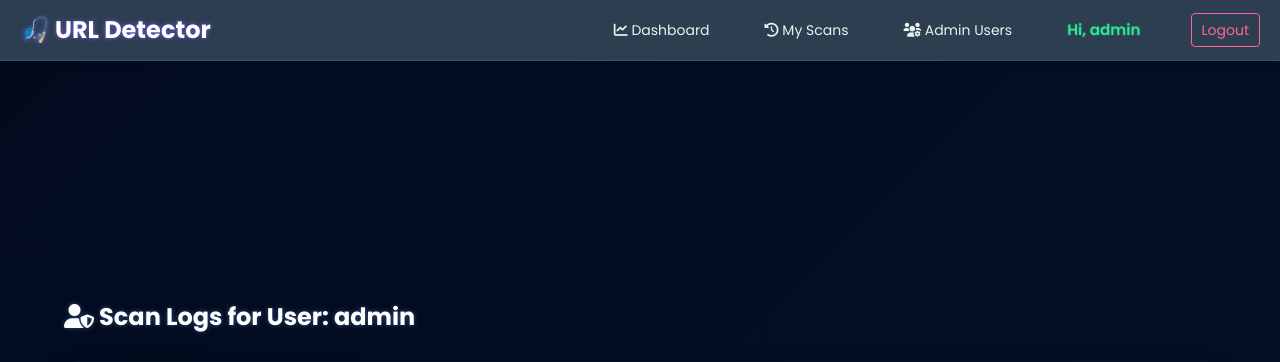
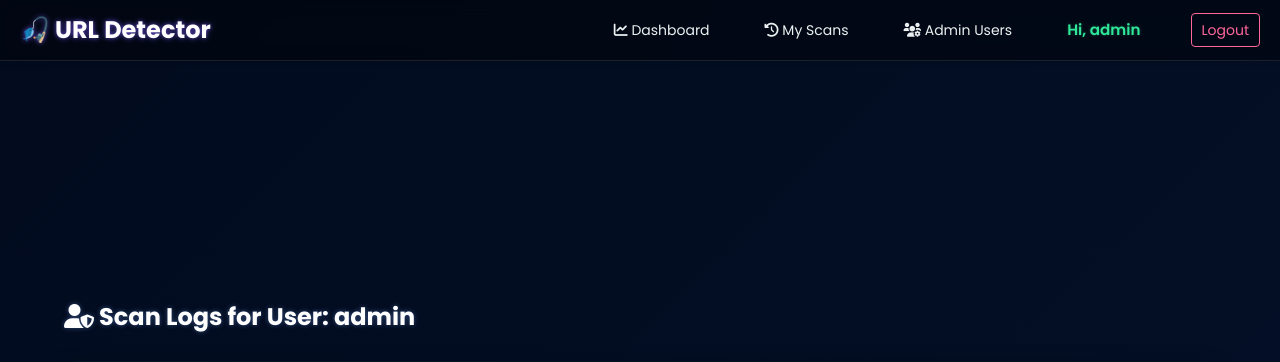
Before and after one commit to rkvm9908/smart-phishing-guard, a Flask app: page /admin/user/1/logs in a window 1280 px wide. Shown: the top 362 px of the page. Run offline with Flask 3, Linux system fonts and the light colour scheme; a user stored in the database is signed in.

Commit message:
Update base.html

```diff
--- a/src/templates/base.html
+++ b/src/templates/base.html
@@ -18,8 +18,6 @@
     display: flex;
     justify-content: space-between;
     align-items: center;
-    background-color: #2c3e50; /* Dark background */
-    color: white;
     padding: 10px 20px;
     box-shadow: 0 2px 4px rgba(0, 0, 0, 0.1);
     position: fixed; /* Fixed position */
```
